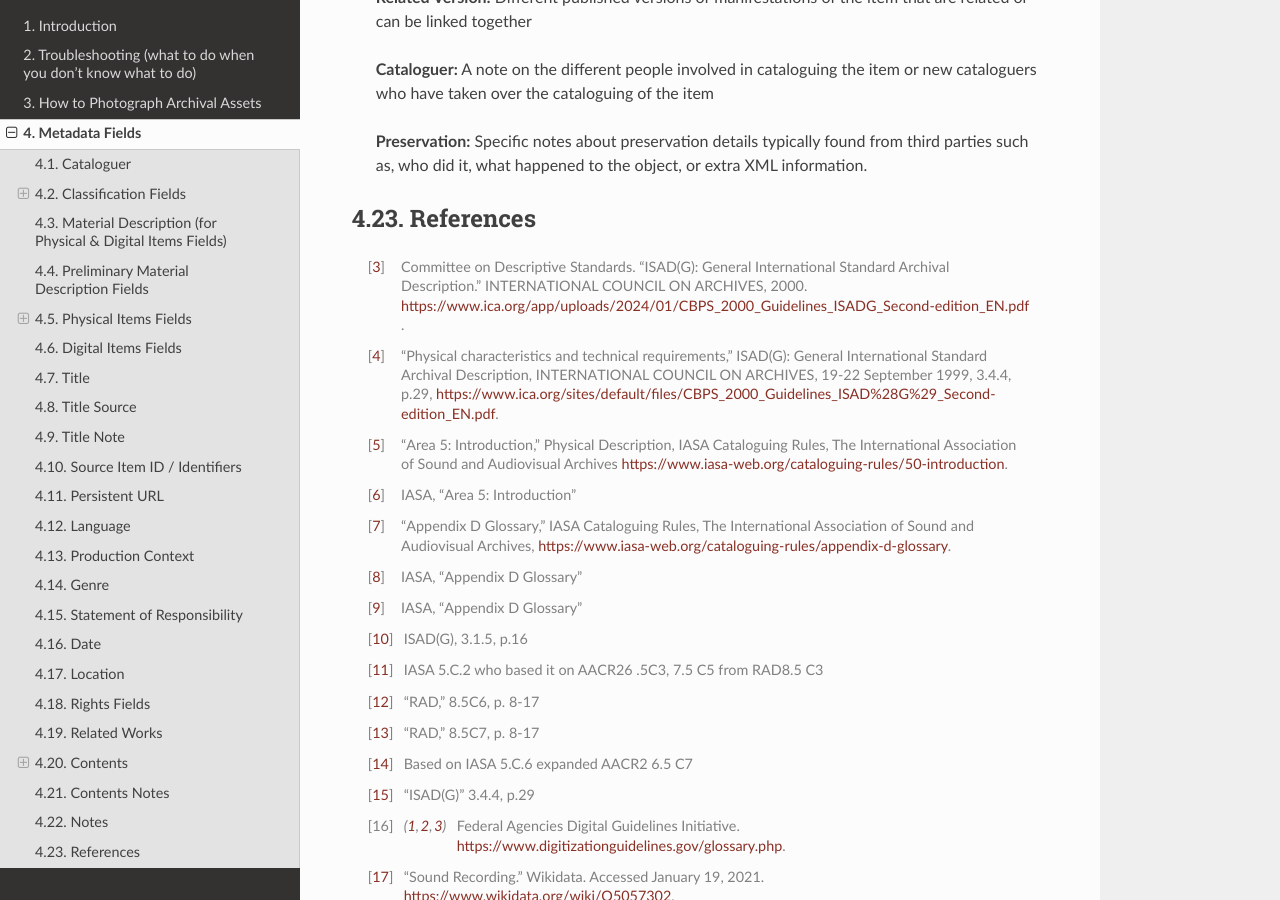
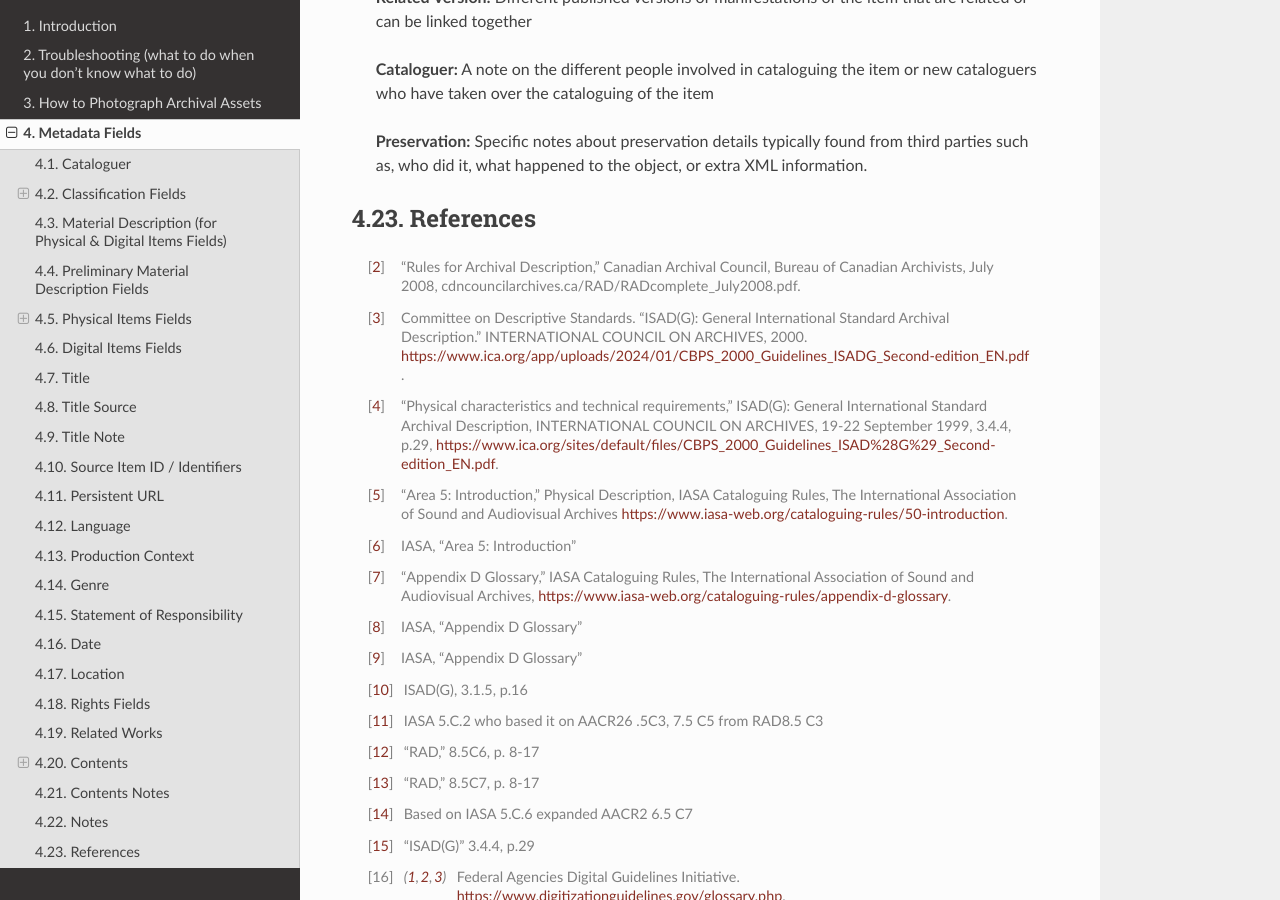
Before and after one commit to spokenweb/spokenweb-metadata-scheme, a Sphinx documentation site: the page built from docs/4-metadata-fields.rst, in a window 1280 px wide and 900 px high, scrolled down 50570 px. Built offline with Sphinx 7.4.7 and the Read the Docs theme 3.1.0, drawn with Linux system fonts in a browser that asks for light colours.

Commit message:
Update 4-metadata-fields.rst
formatting references

```diff
--- a/docs/4-metadata-fields.rst
+++ b/docs/4-metadata-fields.rst
@@ -1529,7 +1529,7 @@ Notes allow cataloguers to input additional information regarding the item. Ther
 4.23. References
 ****************
 
-.. _[2] "Rules for Archival Description," Canadian Archival Council, Bureau of Canadian Archivists, July 2008, cdncouncilarchives.ca/RAD/RADcomplete_July2008.pdf.
+.. [2] "Rules for Archival Description," Canadian Archival Council, Bureau of Canadian Archivists, July 2008, cdncouncilarchives.ca/RAD/RADcomplete_July2008.pdf.
 .. [3] Committee on Descriptive Standards. “ISAD(G): General International Standard Archival Description.” INTERNATIONAL COUNCIL ON ARCHIVES, 2000. https://www.ica.org/app/uploads/2024/01/CBPS_2000_Guidelines_ISADG_Second-edition_EN.pdf .
 .. [4] "Physical characteristics and technical requirements," ISAD(G): General International Standard Archival Description, INTERNATIONAL COUNCIL ON ARCHIVES,  19-22 September 1999, 3.4.4, p.29, https://www.ica.org/sites/default/files/CBPS_2000_Guidelines_ISAD%28G%29_Second-edition_EN.pdf.
 .. [5] "Area 5: Introduction," Physical Description, IASA Cataloguing Rules, The International Association of Sound and Audiovisual Archives  https://www.iasa-web.org/cataloguing-rules/50-introduction.
```
